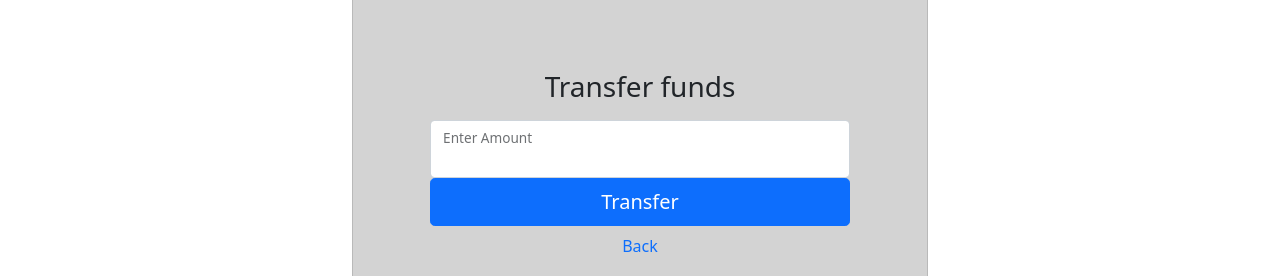
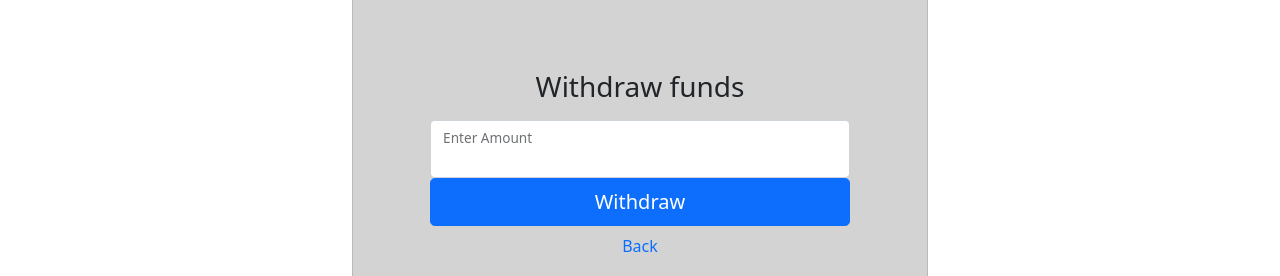
Before and after one commit to ChepkoechBetty/TPS-Frontend, a Vue app: page /withdraw in a window 1280 px wide. Shown: the part 152-428 px from the top of the page. Built offline with nearby package versions, Linux system fonts and the light colour scheme.

Commit message:
updated withdraw vue

```diff
--- a/src/views/Withdraw.vue
+++ b/src/views/Withdraw.vue
@@ -1,7 +1,7 @@
 <template>
   <div>
     <form @submit.prevent="submit">
-      <h1 class="h3 mb-3 fw-normal">Transfer funds</h1>
+      <h1 class="h3 mb-3 fw-normal">Withdraw funds</h1>
      <div class="text-danger my-2">{{ error }}</div>
       <div class="form-floating">
         <input
@@ -14,7 +14,7 @@
         <label for="floatingInput">Enter Amount</label>
       </div>
       <button class="w-100 btn btn-lg btn-primary" type="submit">
-        Transfer
+        Withdraw
       </button>
       <router-link to="/account" class="nav-link">Back</router-link>
     </form>
```
